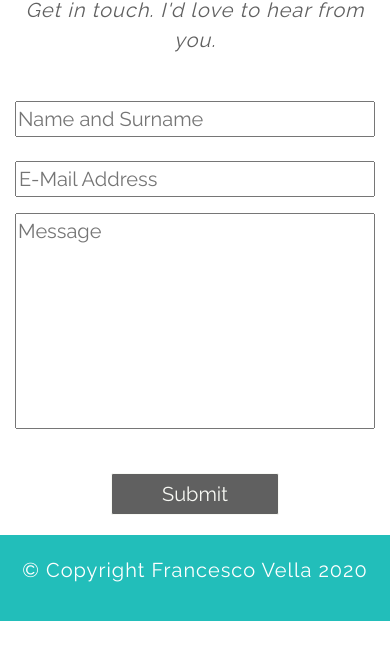
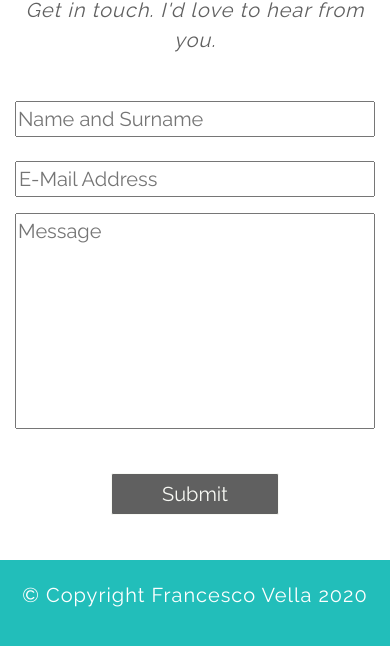
Before and after one commit to Fresscus/Fresscus, a plain HTML site: page contact.html in a window 390 px wide. Shown: the part 223-869 px from the top of the page. Before the commit the page ends 844 px from the top, so only its background shows below. Drawn offline with nearby package versions, Linux system fonts and the light colour scheme.

Commit message:
Update styleSub.css

```diff
--- a/css/styleSub.css
+++ b/css/styleSub.css
@@ -398,4 +398,14 @@
 			color: #ea539b;
 		}
 
+		.copyrightSection2{
+		background-color: #22beba;
+		color: #ffffff;
+		padding: 20px 5px;
+		position: relative;
+		bottom: 0%;
+		width: 100%;
 	}
+
+
+	}
```
